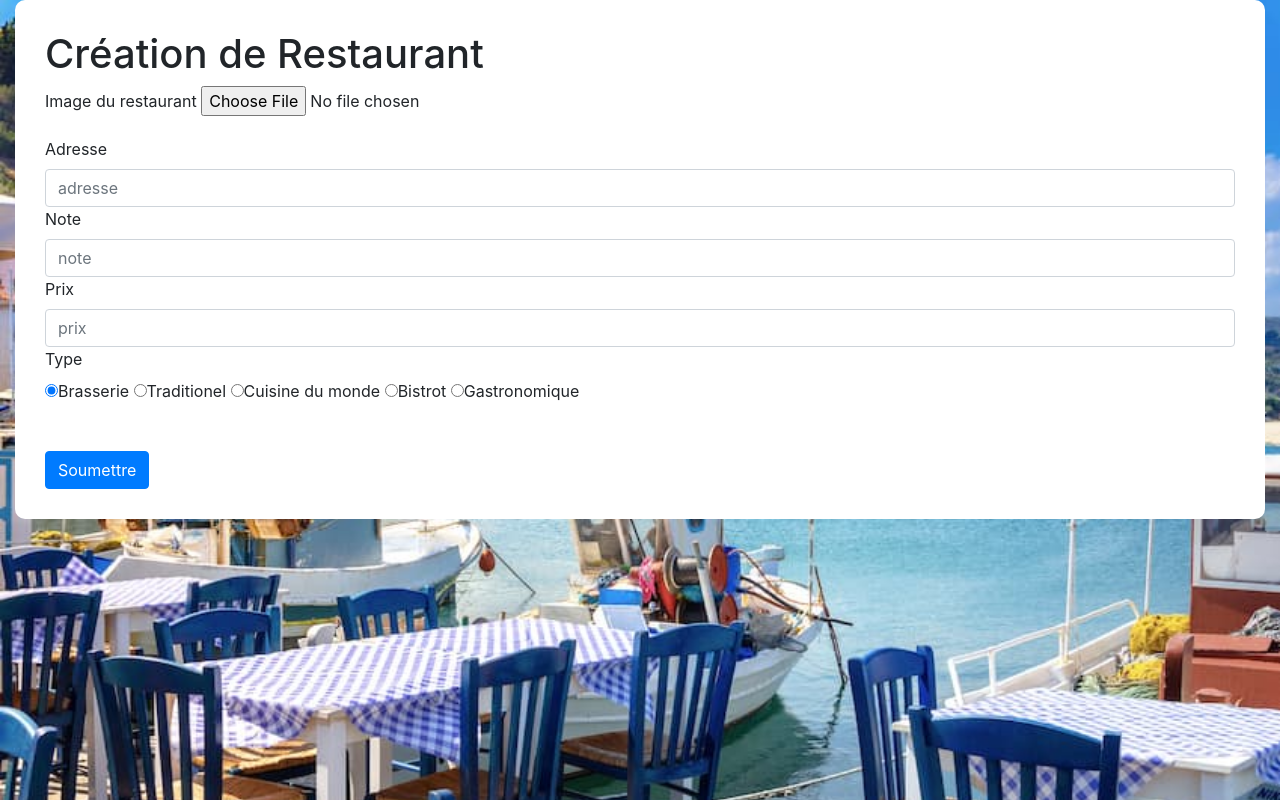
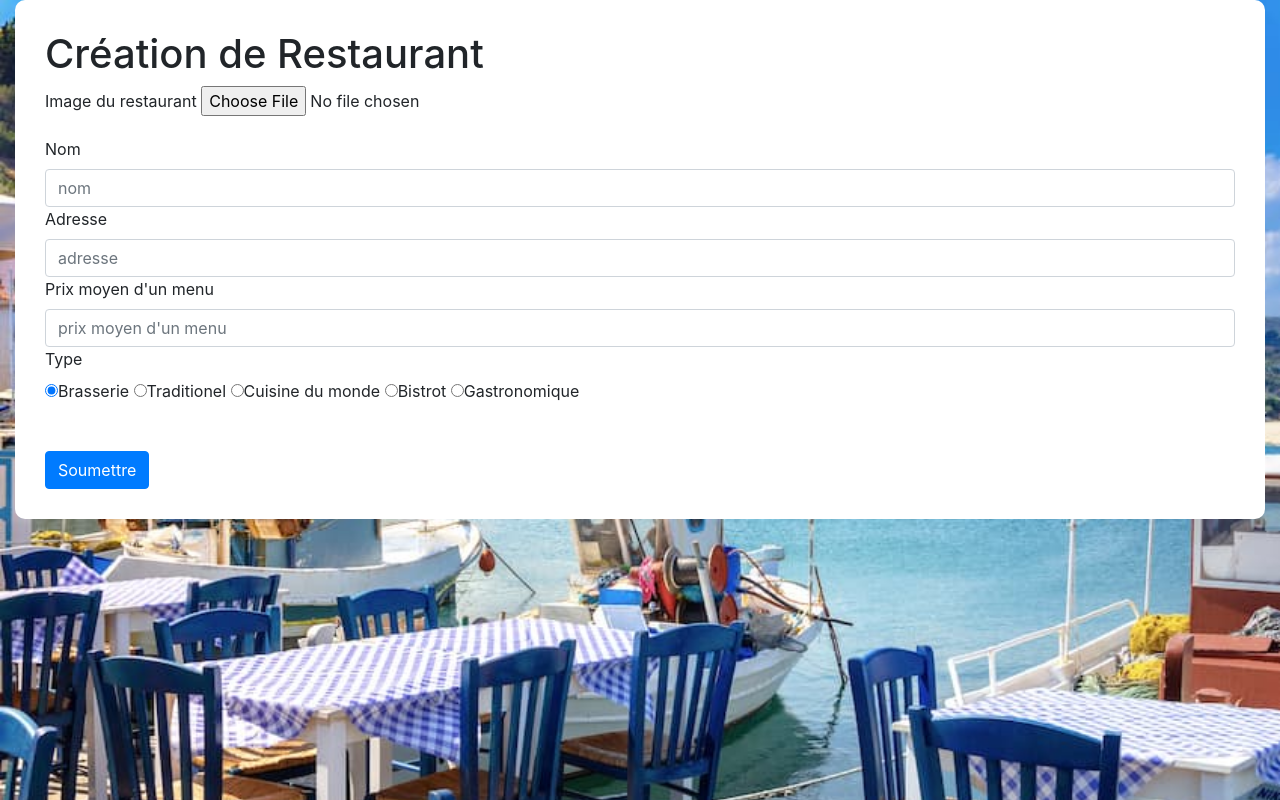
Before and after one commit to Titouan-Monier/Restaurinaux, a PHP site: page /create.php in a window 1280 px wide. Run offline with PHP 8.4, Linux system fonts and the light colour scheme; some libraries are stand-ins or nearby versions.

Commit message:
ajout de nom + ajout upload image

```diff
--- a/create.php
+++ b/create.php
@@ -3,54 +3,70 @@ $pdo = new PDO('mysql:host=localhost;port=3306;dbname=restaurinaux','root','');
 $pdo->setAttribute(PDO::ATTR_ERRMODE, PDO::ERRMODE_EXCEPTION);
 $errors = [];
 $adress = '';
-$note = '';
 $type='';
-$image='';
 $price='';
+$nom='';
+
 
 //requête post attribuant la donnée rentré au variable
 if ($_SERVER['REQUEST_METHOD'] === 'POST'){
+  $nom = $_POST['nom'];
   $adress = $_POST['adress'];
-  $note = $_POST['note'];
-  $type = $_POST['first_name'];
-  $image = $_POST['image'];
   $price = $_POST['price'];
-
+  $type = $_POST['type'];
   //affichage d'erreur en front si les champs ne sont pas remplies
   if (!$adress){
     $errors[] = 'L\'adresse est requise';
   }
 
-  if (!$note){
-    $errors[] = 'La note est requise';
-  }
   if (!$type){
     $errors[] = 'Le type est requis';
   }
-  if (!$image){
-    $errors[] = 'L\'image est requise';
+  if (!$nom){
+    $errors[] = 'Le nom est requis';
   }
   if (!$price){
     $errors[] = 'Le prix est requis';
   }
-
+  //création du dossier images
+  if(!is_dir('images')){
+    mkdir('images');
+  }
   //si il n'y a pas d'erreurs on prepare puis execute la requete
   if (empty($errors)){
+    //attribution de la valeur image en la bougeant du formulaire vers mon dossier
+    $image = $_FILES['image'] ?? null;
+    $imagePath='';
+    if ($image) {
+      $imagePath= 'images/'.randomString(8).'/'.$image['name'];
+      mkdir(dirname($imagePath));
+      move_uploaded_file($image['tmp_name'],$imagePath);
+    }
 
-  $statement = $pdo->prepare("INSERT INTO restaurant (adress, note, type, image, price)
-              VALUES(:adress, :note, :type, :image, :price)
+  $statement = $pdo->prepare("INSERT INTO restaurant (adress, type, image, price, nom)
+              VALUES(:adress, :type, :image, :price, :nom)
             ");
 
 
   $statement ->bindValue(':adress', $adress);
-  $statement ->bindValue(':note', $note);
+  $statement ->bindValue(':nom', $nom);
   $statement ->bindValue(':type', $type);
-  $statement ->bindValue(':image', $image);
+  $statement ->bindValue(':image', $imagePath);
   $statement ->bindValue(':price', $price);
   $statement ->execute();
   }
 }
+//fonction permettant de randomiser le path d'une image
+function randomString ($n){
+  $characters = 'azertyuiopqsdfghjklmwxcvbnAZERTYUIOPQSDFGHJKLMWXCVBN0123456789';
+  $str='';
+  for ($i=0; $i < $n ; $i++) {
+  $index = rand(0,strlen($characters)-1);
+  $str .= $characters[$index];
 
+  }
+  return $str;
+}
 ?>
 
 <!DOCTYPE html>
@@ -77,22 +93,24 @@ if ($_SERVER['REQUEST_METHOD'] === 'POST'){
           <?php endforeach; ?>
         </div>
         <?php endif; ?>
-        <form method="post">
+        <form method="post" enctype="multipart/form-data">
           <div mb-3>
             <div class="form-group">
               <label>Image du restaurant</label>
               <input type="file" name="image"> <br>
             </div>
+          </div>
+           <div mb-3>
+            <label class="form-label">Nom</label>
+            <input class="form-control" type="text" name="nom" value="<?php echo $nom ?>" placeholder="nom">
+          </div>
+          <div mb-3>
             <label class="form-label">Adresse</label>
             <input class="form-control" type="text" name="adress" value="<?php echo $adress ?>" placeholder="adresse">
           </div>
           <div mb-3>
-            <label class="form-label">Note</label>
-            <input type="text" class="form-control" name="note" value="<?php echo $note ?>" placeholder="note">
-          </div>
-          <div mb-3>
-            <label class="form-label">Prix</label>
-            <input class="form-control" type="text" name="price" value="<?php echo $price ?>" placeholder="prix">
+            <label class="form-label">Prix moyen d'un menu</label>
+            <input class="form-control" type="text" name="price" value="<?php echo $price ?>" placeholder="prix moyen d'un menu">
           </div>
 
           <div mb-3>
```
